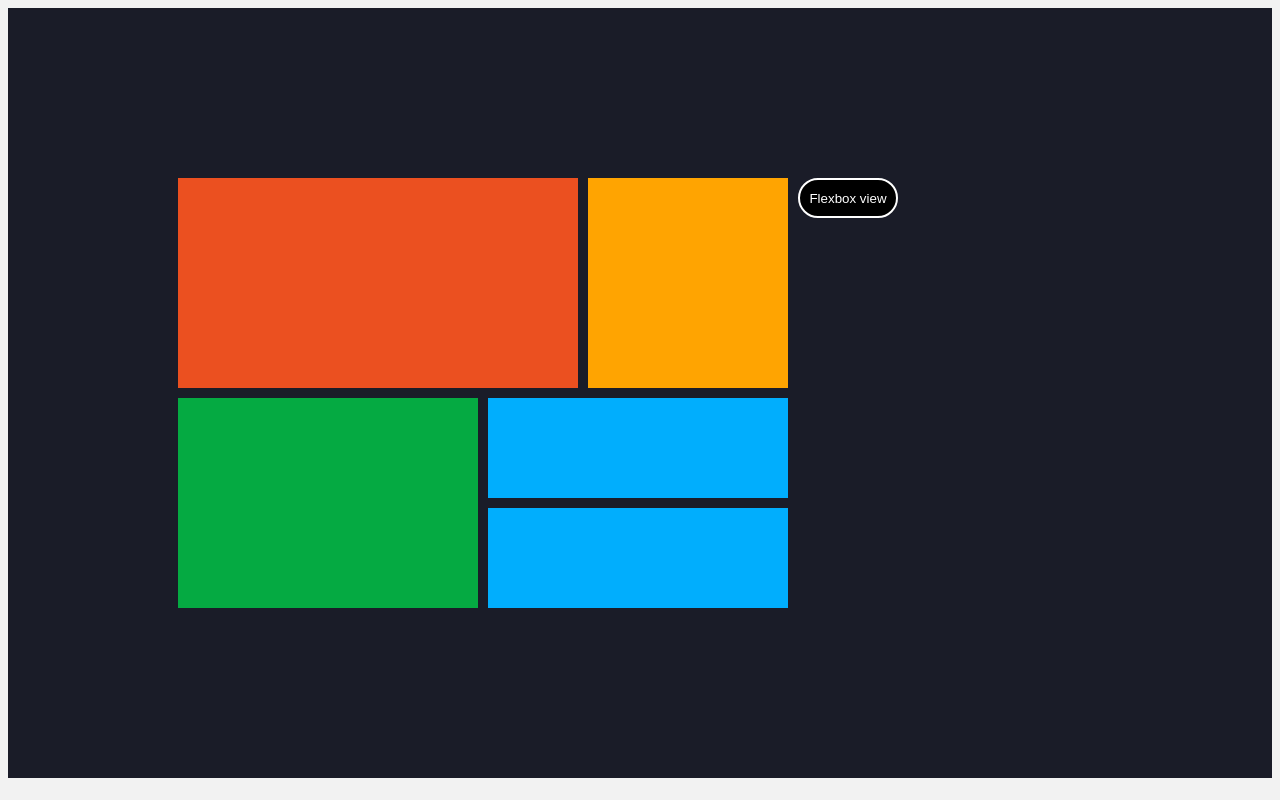
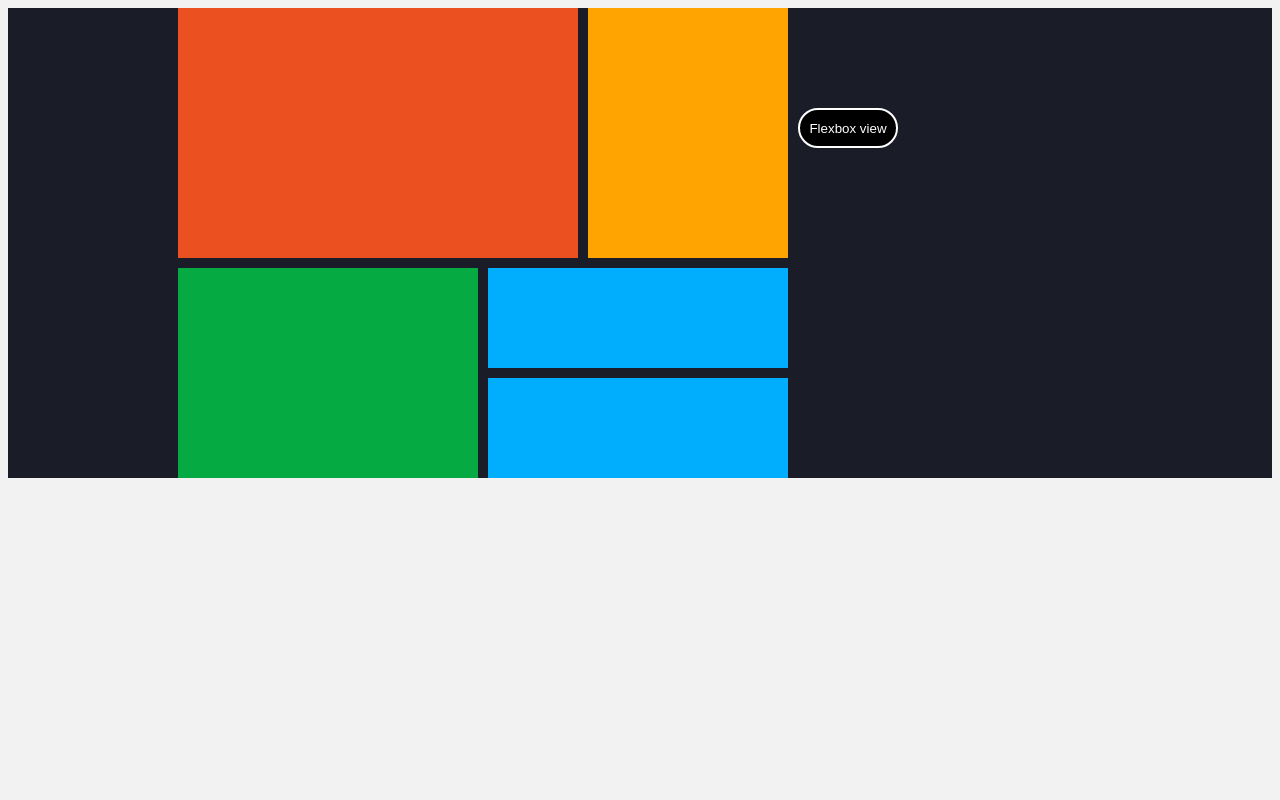
Before and after one commit to motionstudi/css-flexbox-grid, a plain HTML site: page grid.html in a window 1280 px wide. Drawn offline with Linux system fonts and the light colour scheme.

Commit message:
Update index.css

```diff
--- a/index.css
+++ b/index.css
@@ -74,7 +74,7 @@ p{
     grid-template-columns: repeat(5, 1fr );
     gap: 10px;
     grid-auto-rows: minmax(100px, auto);
-    padding: 170px;
+    padding-left: 170px;
     background-color: rgb(26,28,40);
 
   }
@@ -179,6 +179,7 @@ padding-left: -500px;
     border: 2px solid #ffffff;
     height: 40px;
     width: 100px;
+    margin-top: 100px;
     border-radius: 50px;
 }
 a{
```
